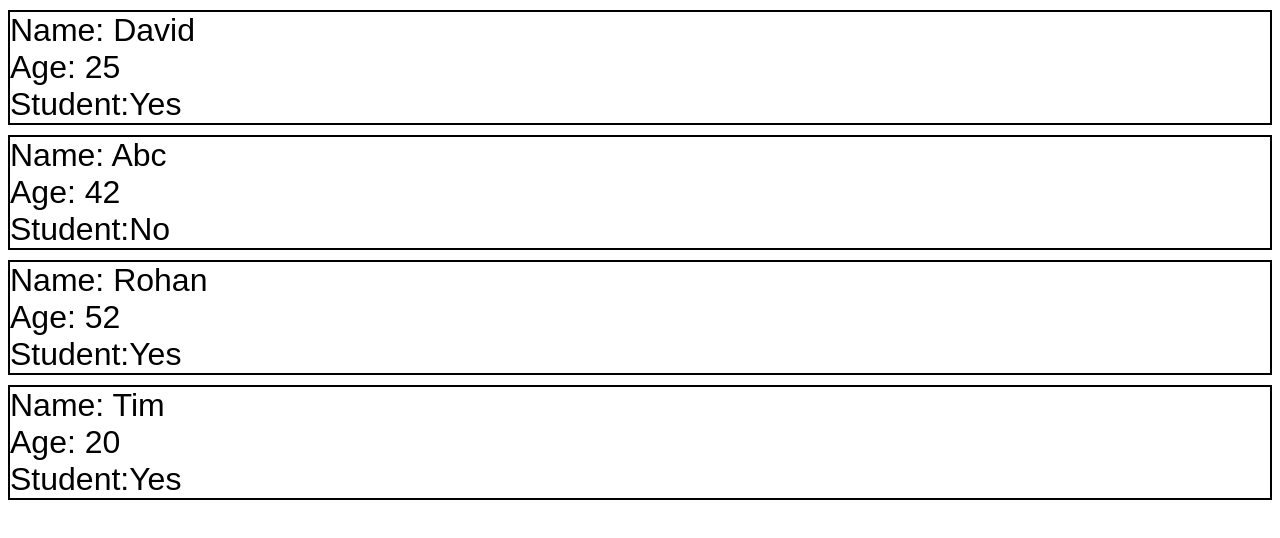
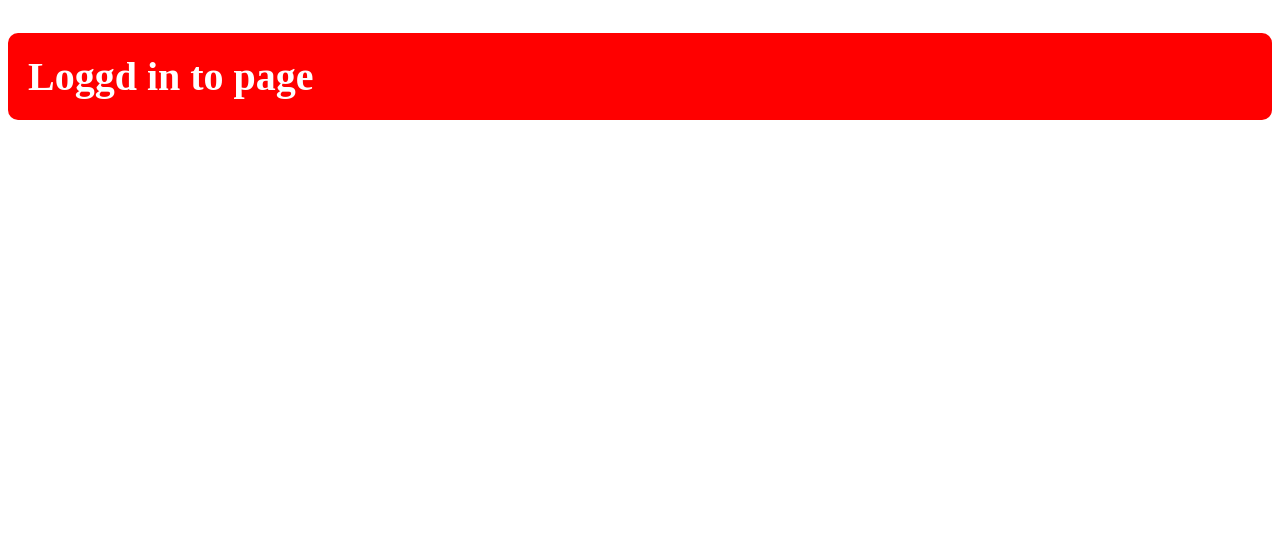
Before and after one commit to Pks-12/p, a React (Create React App) app: page / in a window 1280 px wide. Shown: the top 538 px of the page. Built offline with nearby package versions, Linux system fonts and the light colour scheme.

Commit message:
In this video i learn about the render condition

```diff
--- a/src/App.js
+++ b/src/App.js
@@ -1,20 +1,27 @@
-import Students from "./Students.jsx";
+// import Students from "./Students.jsx";
+import Greeting from "./Greeting";
 function App() {
   return (
     <>
-      <Students Name="David" Age={25} isStudents={true}/>
-      <Students Name="Abc" Age={42} isStudents={false}/>
-      <Students Name="Rohan" Age={52} isStudents={true}/>
-      <Students Name="Tim" Age={20} isStudents={true}/>
+      <Greeting isLoggedIn={false} username="Pawan" />
+      {/* <Greeting /> */}
     </>
-    );
-  }
+  );
+}
 
-  export default App;
+export default App;
 
-  {/* <First/>
+{
+  /* <Students Name="David" Age={25} isStudents={true}/>
+  <Students Name="Abc" Age={42} isStudents={false}/>
+  <Students Name="Rohan" Age={52} isStudents={true}/>
+  <Students Name="Tim" Age={20} isStudents={true}/> */
+}
+{
+  /* <First/>
   <Header/>
-<Food/> */}
+<Food/> */
+}
 // import First from './First.jsx'
 // import Header from './Header.jsx'
 // import Food from './Food.jsx'
--- /dev/null
+++ b/src/Greeting.jsx
@@ -0,0 +1,12 @@
+
+function Greeting(props){
+
+    return(props.isLoggedIn ? <h2 className="Weclome-message">Welcome to {props.username}</h2>:
+                              <h2 className="Login-propmt">Loggd in to page</h2>);
+}
+export default Greeting
+//ifelse
+// if(props.isLoggedIn){
+//     return <h2>Welcome to {props.username}</h2>
+// }
+// return <h2>Please logged in</h2>
--- a/src/Students.jsx
+++ b/src/Students.jsx
@@ -6,5 +6,6 @@ function Students(props){
             <p>Student:{props.isStudents? "Yes":"No"}</p>
         </div>
     );
+    //props-> means property that used for key value pair
 }
 export default Students;
--- a/src/index.css
+++ b/src/index.css
@@ -1,4 +1,5 @@
-.student{
+
+/* .student{
   border: 2px solid black;
   font-family: Arial, sans-serif;
   font-size: 2em;
@@ -7,4 +8,20 @@
 
 .student p{
   margin: 0;
+} */
+
+.Weclome-message{
+  font-size: 2.5rem;
+  background-color:green;
+  padding:20px;
+  color:white;
+  border-radius: 10px;
 }
+
+.Login-propmt{
+  font-size: 2.5rem;
+  background-color:red;
+  padding:20px;
+  color:white;
+  border-radius: 10px;
+}
```
